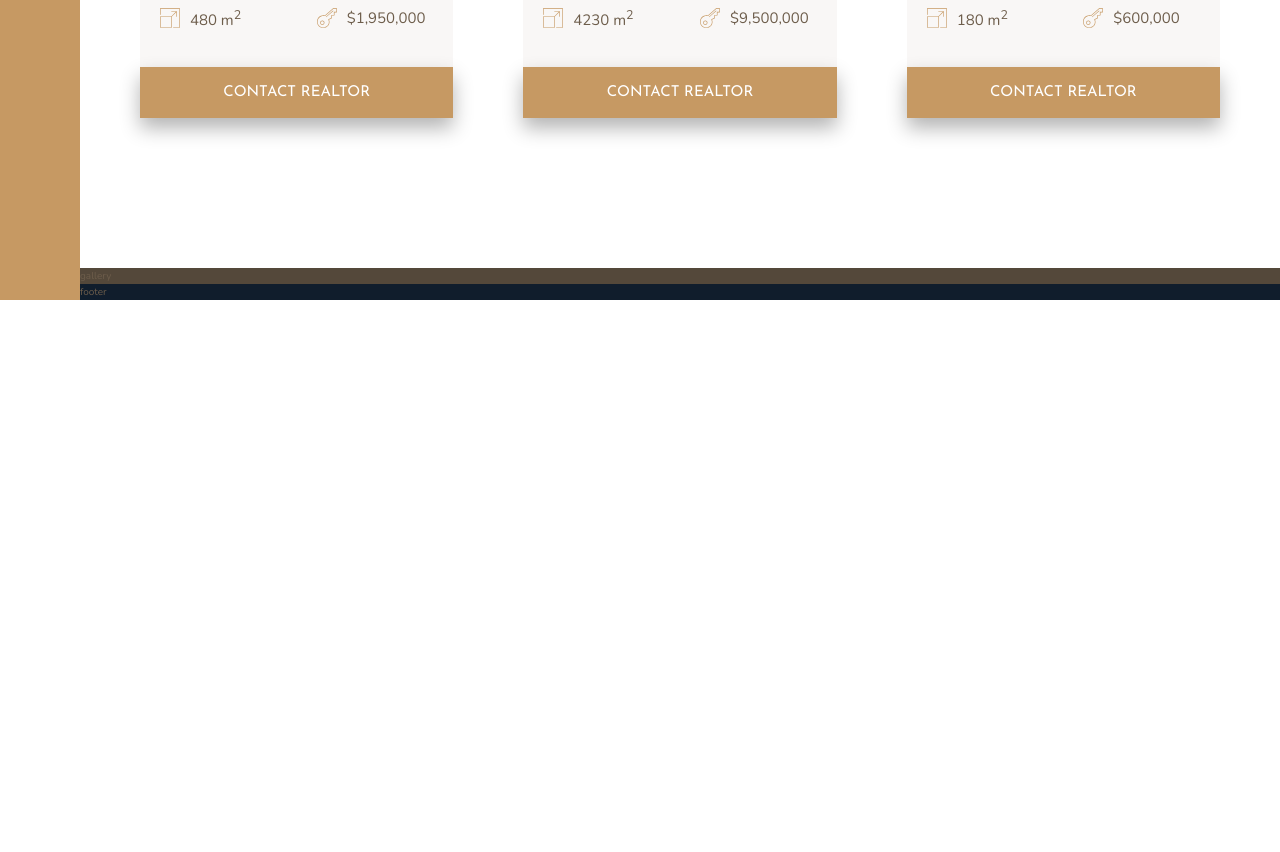
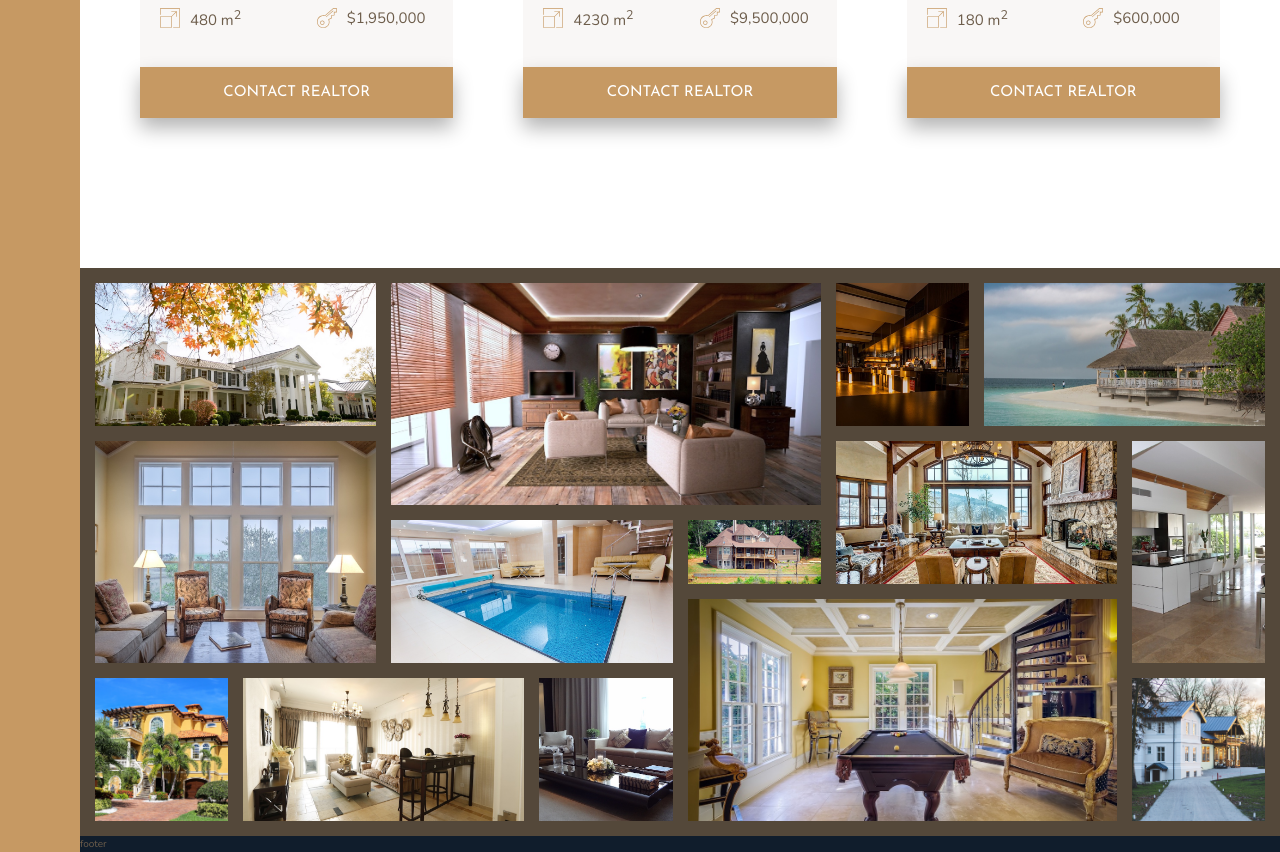
Before and after one commit to David-Sang96/Nexter, a website: page index.html in a window 1280 px wide. Shown: the part 2879-3731 px from the top of the page. Before the commit the page ends 3179 px from the top, so only its background shows below. Drawn offline with nearby package versions, Linux system fonts and the light colour scheme.

Commit message:
gallery section done

```diff
--- a/index.html
+++ b/index.html
@@ -301,7 +301,70 @@
       </div>
     </div>
 
-    <section class="gallery">gallery</section>
+    <section class="gallery">
+      <figure class="gallery__item gallery__item--1">
+        <img src="img/gal-1.jpeg" alt="gallery image 1" class="gallery__img" />
+      </figure>
+      <figure class="gallery__item gallery__item--2">
+        <img src="img/gal-2.jpeg" alt="gallery image 2" class="gallery__img" />
+      </figure>
+      <figure class="gallery__item gallery__item--3">
+        <img src="img/gal-3.jpeg" alt="gallery image 3" class="gallery__img" />
+      </figure>
+      <figure class="gallery__item gallery__item--4">
+        <img src="img/gal-4.jpeg" alt="gallery image 4" class="gallery__img" />
+      </figure>
+      <figure class="gallery__item gallery__item--5">
+        <img src="img/gal-5.jpeg" alt="gallery image 5" class="gallery__img" />
+      </figure>
+      <figure class="gallery__item gallery__item--6">
+        <img src="img/gal-6.jpeg" alt="gallery image 6" class="gallery__img" />
+      </figure>
+      <figure class="gallery__item gallery__item--7">
+        <img src="img/gal-7.jpeg" alt="gallery image 7" class="gallery__img" />
+      </figure>
+      <figure class="gallery__item gallery__item--8">
+        <img src="img/gal-8.jpeg" alt="gallery image 8" class="gallery__img" />
+      </figure>
+      <figure class="gallery__item gallery__item--9">
+        <img src="img/gal-9.jpeg" alt="gallery image 9" class="gallery__img" />
+      </figure>
+      <figure class="gallery__item gallery__item--10">
+        <img
+          src="img/gal-10.jpeg"
+          alt="gallery image 10"
+          class="gallery__img"
+        />
+      </figure>
+      <figure class="gallery__item gallery__item--11">
+        <img
+          src="img/gal-11.jpeg"
+          alt="gallery image 11"
+          class="gallery__img"
+        />
+      </figure>
+      <figure class="gallery__item gallery__item--12">
+        <img
+          src="img/gal-12.jpeg"
+          alt="gallery image 12"
+          class="gallery__img"
+        />
+      </figure>
+      <figure class="gallery__item gallery__item--13">
+        <img
+          src="img/gal-13.jpeg"
+          alt="gallery image 13"
+          class="gallery__img"
+        />
+      </figure>
+      <figure class="gallery__item gallery__item--14">
+        <img
+          src="img/gal-14.jpeg"
+          alt="gallery image 14"
+          class="gallery__img"
+        />
+      </figure>
+    </section>
 
     <footer class="footer">footer</footer>
   </body>
--- a/sass/_gallery.scss
+++ b/sass/_gallery.scss
@@ -1,4 +1,88 @@
 .gallery {
   background-color: $color-grey-dark-1;
   grid-column: full-start / full-end;
+  display: grid;
+  grid-template-columns: repeat(8, 1fr);
+  grid-template-rows: repeat(7, 5vw);
+  gap: 1.5rem;
+  padding: 1.5rem;
+
+  &__item {
+    &--1 {
+      grid-row: 1 / span 2;
+      grid-column: 1 / span 2;
+    }
+
+    &--2 {
+      grid-row: 1 / span 3;
+      grid-column: 3 / span 3;
+    }
+
+    &--3 {
+      grid-row: 1 / span 2;
+      grid-column: 6 / 7;
+    }
+
+    &--4 {
+      grid-row: 1 / span 2;
+      grid-column: 7 / -1;
+    }
+
+    &--5 {
+      grid-row: 3 / span 3;
+      grid-column: 1 / span 2;
+    }
+
+    &--6 {
+      grid-row: 4 / span 2;
+      grid-column: 3 / span 2;
+    }
+
+    &--7 {
+      grid-row: 4 / 5;
+      grid-column: 5 / 6;
+    }
+
+    &--8 {
+      grid-row: 3 / span 2;
+      grid-column: 6 / span 2;
+    }
+
+    &--9 {
+      grid-row: 3 / span 3;
+      grid-column: 8 / -1;
+    }
+
+    &--10 {
+      grid-row: 6 / -1;
+      grid-column: 1 / 2;
+    }
+
+    &--11 {
+      grid-row: 6 / -1;
+      grid-column: 2 / span 2;
+    }
+
+    &--12 {
+      grid-row: 6 / -1;
+      grid-column: 4 / span 1;
+    }
+
+    &--13 {
+      grid-row: 5 / -1;
+      grid-column: 5 / span 3;
+    }
+
+    &--14 {
+      grid-row: 6 / -1;
+      grid-column: 8/ -1;
+    }
+  }
+
+  &__img {
+    width: 100%;
+    height: 100%;
+    object-fit: cover;
+    display: block;
+  }
 }
```
Also changed, not shown: css/style.css.
